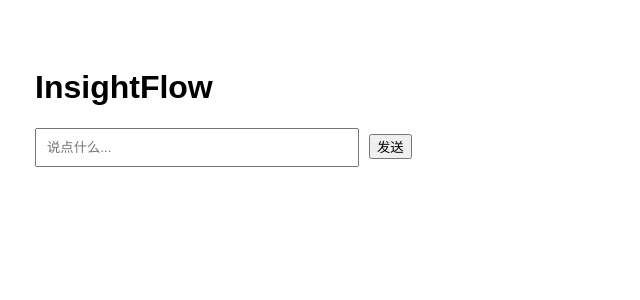
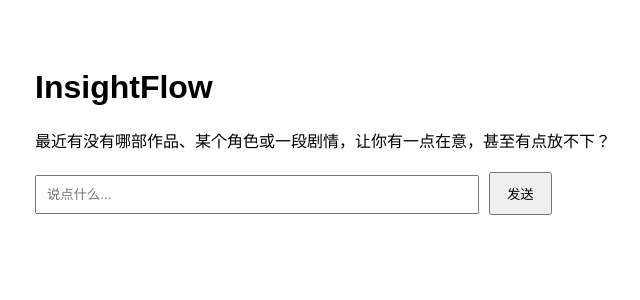
Before and after one commit to estellalin121/insightflow-simple, a Next.js app: page / in a window 1280 px wide. Shown: the top 300 px of the page, without its empty margins (13-653 px from the left). Built offline with nearby package versions, Linux system fonts and the light colour scheme.

Commit message:
Update page.tsx

```diff
--- a/app/page.tsx
+++ b/app/page.tsx
@@ -2,57 +2,102 @@
 
 import { useState } from "react";
 
+type ChatMessage = {
+  role: "user" | "assistant";
+  content: string;
+};
+
 export default function Page() {
   const [input, setInput] = useState("");
-  const [messages, setMessages] = useState<
-    { role: string; content: string }[]
-  >([]);
+  const [messages, setMessages] = useState<ChatMessage[]>([]);
+  const [loading, setLoading] = useState(false);
 
   const sendMessage = async () => {
-    if (!input) return;
+    if (!input.trim() || loading) return;
 
-    const newMessages = [
-      ...messages,
-      { role: "user", content: input },
-    ];
+    const userMessage: ChatMessage = {
+      role: "user",
+      content: input.trim(),
+    };
+
+    const newMessages = [...messages, userMessage];
+
     setMessages(newMessages);
+    setInput("");
+    setLoading(true);
 
+    try {
       const res = await fetch("/api/chat", {
         method: "POST",
-      body: JSON.stringify({ message: input }),
+        headers: {
+          "Content-Type": "application/json",
+        },
+        body: JSON.stringify({
+          messages: newMessages,
+        }),
       });
 
       const data = await res.json();
 
       setMessages([
         ...newMessages,
-      { role: "assistant", content: data.reply },
+        {
+          role: "assistant",
+          content: data.reply || "系统有点累了，我们换个角度聊聊？",
+        },
       ]);
-
-    setInput("");
+    } catch (error) {
+      setMessages([
+        ...newMessages,
+        {
+          role: "assistant",
+          content: "服务器暂时出错了，请稍后再试。",
+        },
+      ]);
+    } finally {
+      setLoading(false);
+    }
   };
 
   return (
-    <main style={{ padding: 40, fontFamily: "Arial" }}>
+    <main style={{ padding: 40, fontFamily: "Arial, sans-serif" }}>
       <h1>InsightFlow</h1>
 
-      <div style={{ marginBottom: 20 }}>
-        {messages.map((m, i) => (
-          <div key={i}>
-            <b>{m.role}:</b> {m.content}
+      <div style={{ marginBottom: 20, maxWidth: 800 }}>
+        {messages.length === 0 && (
+          <p>
+            最近有没有哪部作品、某个角色或一段剧情，让你有一点在意，甚至有点放不下？
+          </p>
+        )}
+
+        {messages.map((message, index) => (
+          <div key={index} style={{ marginBottom: 12 }}>
+            <b>{message.role === "user" ? "你" : "InsightFlow"}：</b>
+            <span>{message.content}</span>
           </div>
         ))}
+
+        {loading && <p>InsightFlow 正在想一想...</p>}
       </div>
 
       <input
         value={input}
         onChange={(e) => setInput(e.target.value)}
         placeholder="说点什么..."
-        style={{ padding: 10, width: 300 }}
+        style={{ padding: 10, width: 420, maxWidth: "70%" }}
+        onKeyDown={(e) => {
+          if (e.key === "Enter") {
+            sendMessage();
+          }
+        }}
       />
 
-      <button onClick={sendMessage} style={{ marginLeft: 10 }}>
-        发送
+      <button
+        onClick={sendMessage}
+        disabled={loading}
+        style={{ marginLeft: 10, padding: "10px 16px" }}
+      >
+        {loading ? "发送中..." : "发送"}
       </button>
     </main>
   );
```
Lines whose indentation alone changed are shown as unchanged.
